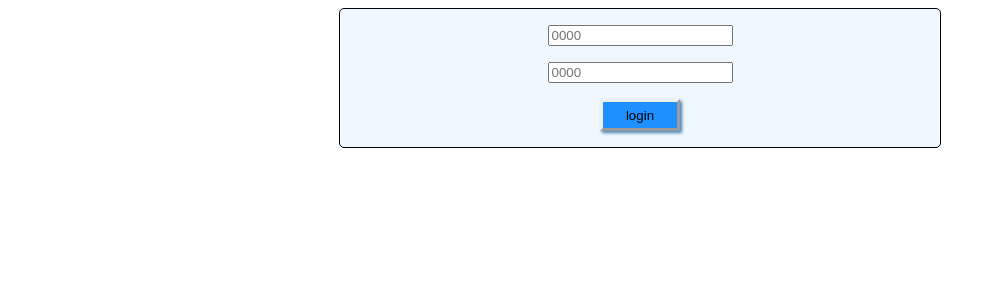
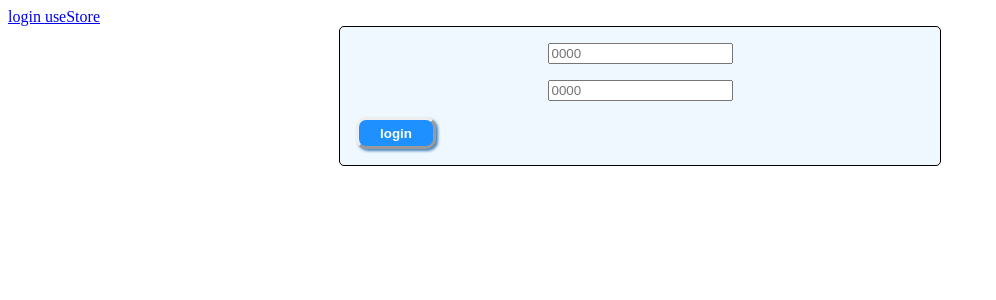
Before and after one commit to KimJaeGeun/vite-study, a Vue app: page / in a window 1280 px wide. Before the commit this address had no page. Shown: the top 300 px of the page, without its empty margins (0-996 px from the left). Built offline with nearby package versions, Linux system fonts and the light colour scheme.

Commit message:
login 기능 수정

```diff
--- a/package.json
+++ b/package.json
@@ -13,12 +13,15 @@
     "lint": "eslint . --ext .vue,.js,.jsx,.cjs,.mjs,.ts,.tsx,.cts,.mts --fix --ignore-path .gitignore"
   },
   "dependencies": {
+    "axios": "^0.27.2",
+    "js-cookie": "^3.0.1",
     "pinia": "^2.0.14",
     "vue": "^3.2.37",
     "vue-router": "^4.0.16"
   },
   "devDependencies": {
     "@rushstack/eslint-patch": "^1.1.0",
+    "@types/js-cookie": "^3.0.2",
     "@types/jsdom": "^16.2.14",
     "@types/node": "^16.11.41",
     "@vitejs/plugin-vue": "^2.3.3",
--- a/src/App.vue
+++ b/src/App.vue
@@ -1,18 +1,27 @@
 <template>
-<!-- <useStoreView /> -->
-<LoginView />
+<div>
+    <nav>
+        <RouterLink to="/">
+            login
+        </RouterLink>
+        <RouterLink to="/useStore">
+            useStore
+        </RouterLink>
+    </nav>
+</div>
+<RouterView />
 <msgModal v-if="useMsgModalStore.isOn" />
+
 </template>
 
 <script setup lang="ts">
+import { RouterLink, RouterView } from 'vue-router';
+
 import msgModal from '@/components/common/modal/msgModal.vue'
-import LoginView from '@/views/LoginView.vue';
-import useStoreView from '@/components/useStoreView.vue';
 
 import { msgModalStore } from '@/stores/msgModalStore';
 
 const useMsgModalStore = msgModalStore();
-
 </script>
 
 <style>
--- a/src/router/index.ts
+++ b/src/router/index.ts
@@ -1,9 +1,32 @@
 import { createRouter, createWebHistory } from 'vue-router'
+import LoginView from '@/views/LoginView.vue';
+import useStoreView from '@/components/useStoreView.vue';
 
 const router = createRouter({
   history: createWebHistory(import.meta.env.BASE_URL),
   routes: [
+    {
+      path: '/',
+      name: 'login',
+      component: LoginView
+    },
+    {
+      path: '/useStore',
+      name: 'useStore',
+      component: useStoreView
+    },
   ]
-})
+});
+
+// router.beforeEach(beforeEach);
+// router.beforeEach(function (to, from, next) {
+//   // to: 이동할 url에 해당하는 라우팅 객체
+//   if (to.matched.some(function(routeInfo) {
+//     return routeInfo.meta.authRequired;
+//   })) {
+//   } else {
+//     next(); // 페이지 전환
+//   };
+// });
 
 export default router
--- /dev/null
+++ b/src/stores/loginStore.ts
@@ -0,0 +1,26 @@
+
+import { defineStore } from 'pinia';
+import { ref } from 'vue';
+import Cookies from "js-cookie";
+
+
+export const loginStore = defineStore('loginStore', () => {
+    const userName = ref('');
+    const isLogin = ref(false);
+
+    function initState () {
+        userName.value = '';
+    }
+
+    function login () {
+        Cookies.set('Auth_Token', 'login on');
+        isLogin.value = Cookies.get('Auth_Token') ? true : false;
+        userName.value = 'qwer';
+    }
+    function logout() {
+        Cookies.remove('Auth_Token');
+        initState();
+    }
+
+    return {userName, isLogin, login, logout}
+});
--- a/src/stores/msgModalStore.ts
+++ b/src/stores/msgModalStore.ts
@@ -1,12 +1,13 @@
 
 import { defineStore } from 'pinia';
-import { ref, reactive, computed } from 'vue';
+import { ref, reactive } from 'vue';
 
 export const msgModalStore = defineStore('msgModalStore', () => {
     const defaultState = reactive({
         isOn: false,
         msg: '',
-    })
+    });
+
     const isOn = ref(false);
     const msg = ref('');
 
--- a/src/views/LoginView.vue
+++ b/src/views/LoginView.vue
@@ -1,5 +1,10 @@
 <template>
 <div class="login_box">
+    <template v-if="useLoginStore.isLogin">
+        <h3>로그인 되어있어요.</h3>
+        <button @click="logout">logout</button>
+    </template>
+    <template v-else>
         <InputForm
             refKey=""
             type="text"
@@ -17,21 +22,23 @@
             v-on:update:value="setInputPAssword"
         />
         <button @click="login">login</button>
+    </template>
 </div>
-
 </template>
 
 <script setup lang="ts">
 import { reactive } from 'vue';
+import { loginStore } from '@/stores/loginStore';
 import { msgModalStore } from '@/stores/msgModalStore';
 
 import InputForm from '@/components/common/form/InputForm.vue';
 
+const useLoginStore = loginStore();
 const useMsgModalStore = msgModalStore();
 const userInfo = reactive({
     id: '',
     password: ''
-})
+});
 
 // InputForm에 입력한 값을 받아옴
 function setInputId(value:string) {
@@ -42,14 +49,21 @@ function setInputPAssword(value:string) {
      userInfo.password = value;
 }
 
-function login() {
+async function login() {
     // 로그인 함수
     useMsgModalStore.isOn = true;
     if (userInfo.id === '0000' && userInfo.password === '0000') {
+        await useLoginStore.login();
+        console.log(useLoginStore.isLogin);
         useMsgModalStore.msg = 'login 성공'
     } else {
         useMsgModalStore.msg = 'login 실패'
     }
+}
+function logout() {
+    useMsgModalStore.isOn = true;
+    useMsgModalStore.msg = 'logout되었어요.'
+    useLoginStore.logout();
 }
 </script>
 
```
Also changed, not shown: src/plugin/request.ts (added, +13 -0 lines), 2 other files (tests, documents, lock files or other folders). Lines whose indentation alone changed are shown as unchanged.
